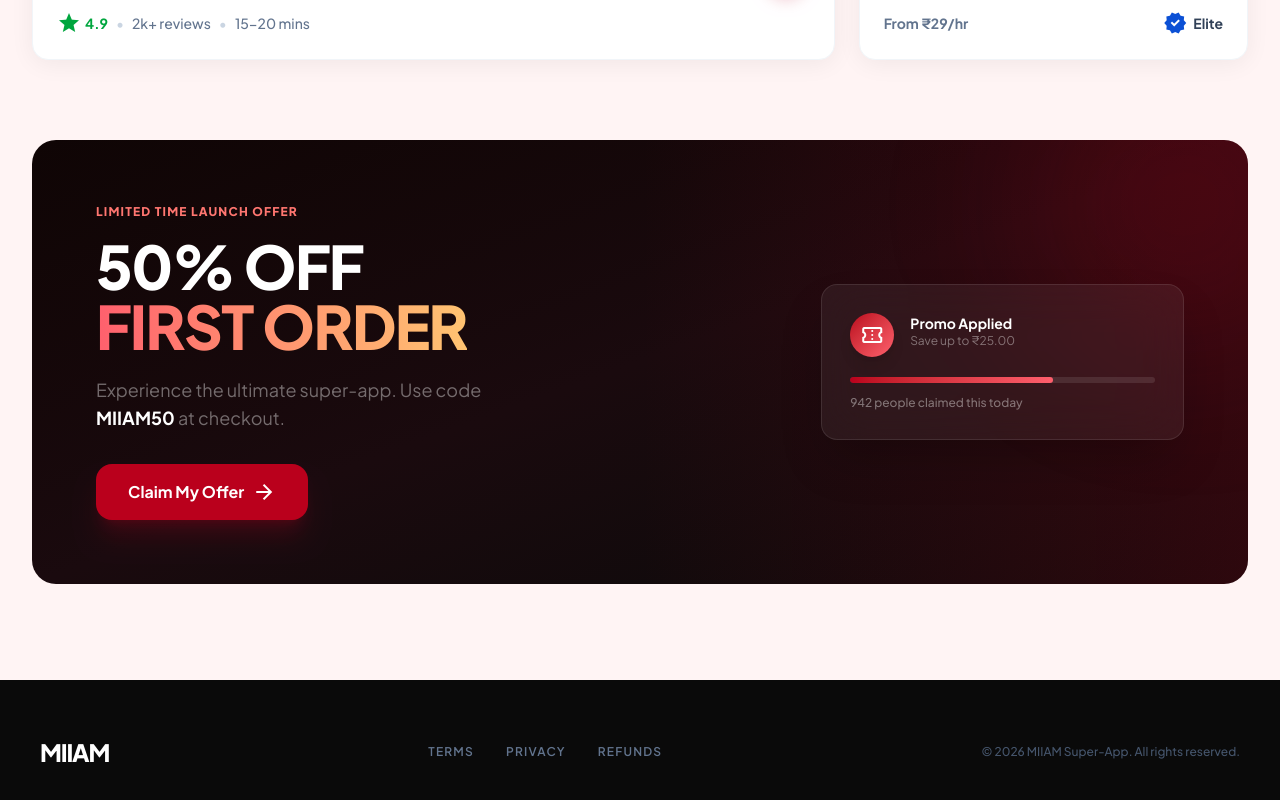
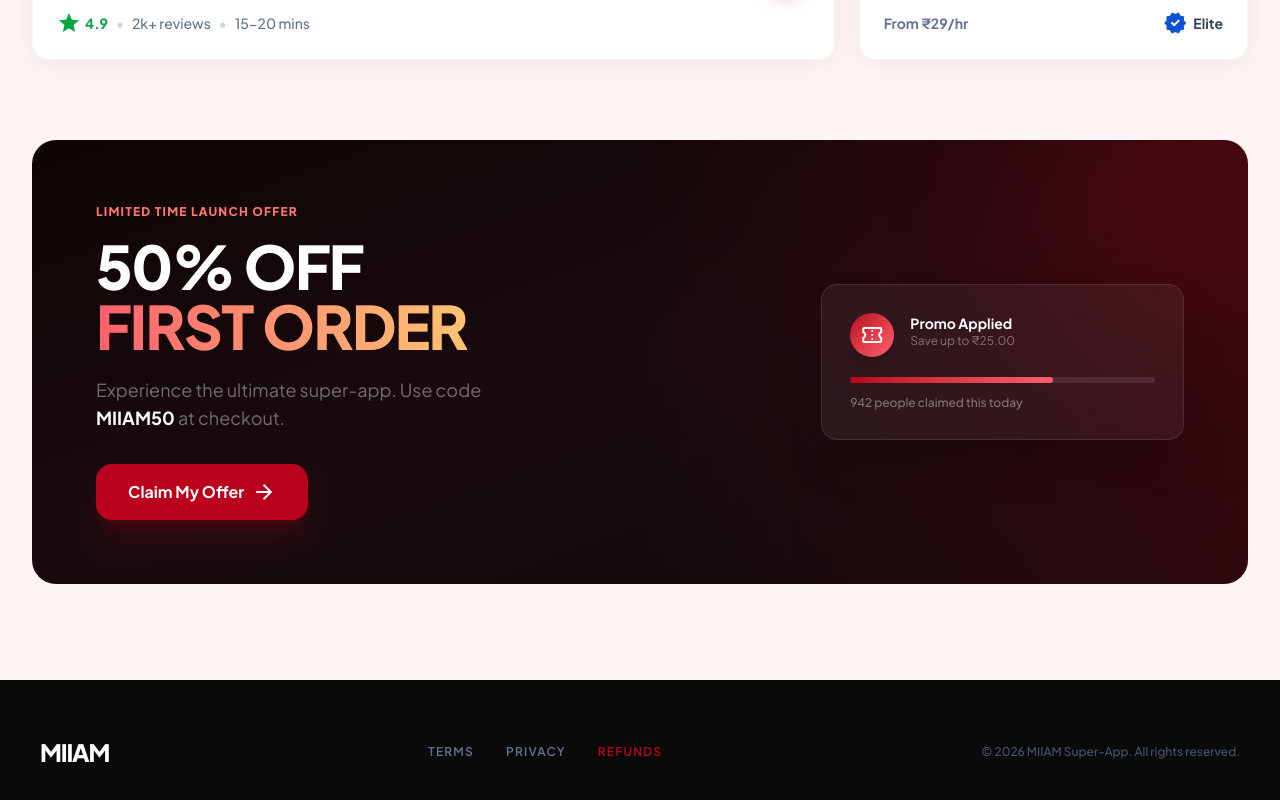
Before and after one commit to mayankinkk/MIIAM, a Next.js app in the folder miiam-app/: page / in a window 1280 px wide. Shown: the part 1688-2488 px from the top of the page. Built offline with nearby package versions, Linux system fonts and the light colour scheme; no server answers.

Commit message:
fix: Change Refunds link to MIIAM theme color

```diff
--- a/miiam-app/src/app/page.tsx
+++ b/miiam-app/src/app/page.tsx
@@ -307,7 +307,7 @@ export default function LandingPage() {
             <Link href="/privacy" className="text-slate-500 text-xs uppercase tracking-widest font-semibold hover:text-white transition-colors duration-200">
               Privacy
             </Link>
-            <Link href="/terms#refund" className="text-slate-500 text-xs uppercase tracking-widest font-semibold hover:text-white transition-colors duration-200">
+            <Link href="/terms#refund" className="text-[#ba001c] text-xs uppercase tracking-widest font-semibold hover:text-white transition-colors duration-200">
               Refunds
             </Link>
           </div>
```
